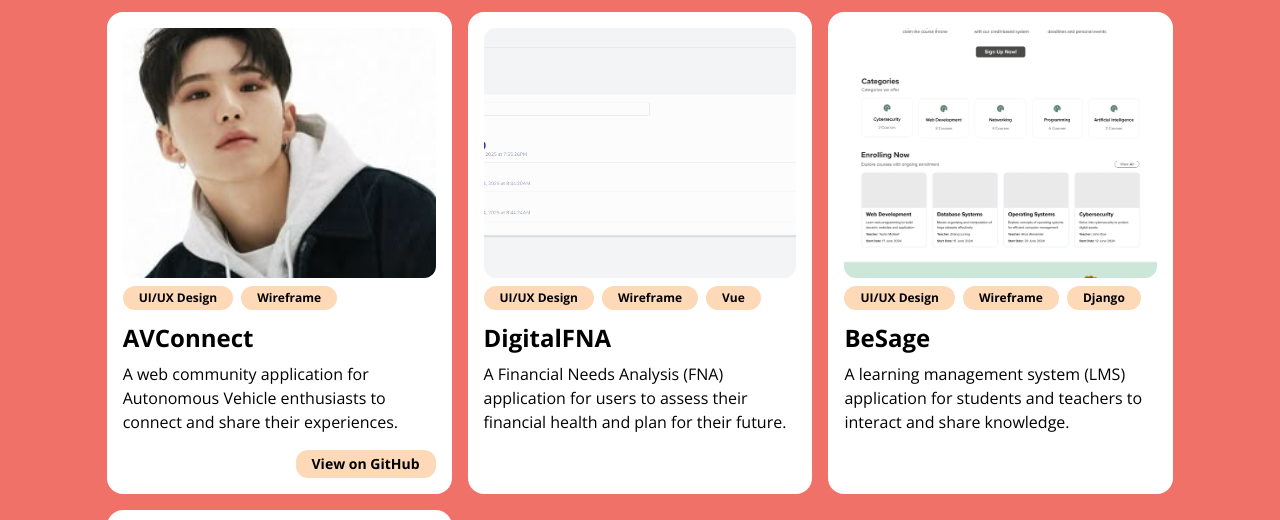
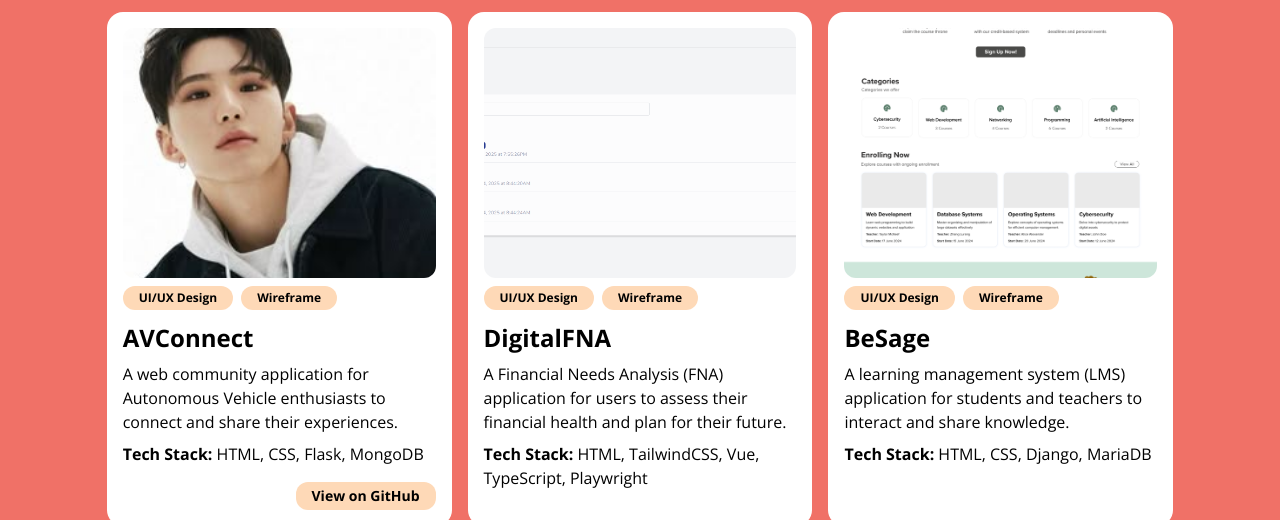
Before and after one commit to janaveniice/J-Portfolio, a website: page index.html in a window 1280 px wide. Shown: the part 1615-2135 px from the top of the page. Drawn offline with nearby package versions, Linux system fonts and the light colour scheme.

Commit message:
added tech stack for projects

```diff
--- a/assets/data/projects.json
+++ b/assets/data/projects.json
@@ -4,20 +4,23 @@
         "projectDescription": "A web community application for Autonomous Vehicle enthusiasts to connect and share their experiences.",
         "imageUrl": "assets/images/test.jpg",
         "tags": ["UI/UX Design", "Wireframe"],
+        "techStack": ["HTML", "CSS", "Flask", "MongoDB"],
         "repositoryUrl": "https://github.com/janaveniice/AVConnect"
     },
     {
         "projectName": "DigitalFNA",
         "projectDescription": "A Financial Needs Analysis (FNA) application for users to assess their financial health and plan for their future.",
         "imageUrl": "assets/images/digitalfna.png",
-        "tags": ["UI/UX Design", "Wireframe", "Vue"],
+        "tags": ["UI/UX Design", "Wireframe"],
+        "techStack": ["HTML", "TailwindCSS", "Vue", "TypeScript", "Playwright"],
         "repositoryUrl": ""
     },
     {
         "projectName": "BeSage",
         "projectDescription": "A learning management system (LMS) application for students and teachers to interact and share knowledge.",
         "imageUrl": "assets/images/besage.png",
-        "tags": ["UI/UX Design", "Wireframe", "Django"],
+        "tags": ["UI/UX Design", "Wireframe"],
+        "techStack": ["HTML", "CSS", "Django", "MariaDB"],
         "repositoryUrl": ""
     },
     {
@@ -25,6 +28,7 @@
         "projectDescription": "A web applications for users to manage their watchlist, watch history, and recommendations.",
         "imageUrl": "assets/images/test.jpg",
         "tags": ["Database Management"],
+        "techStack": ["HTML", "TailwindCSS", "Flask", "JavaScript", "MongoDB", "MariaDB"],
         "repositoryUrl": "https://github.com/janaveniice/Netflix-Management-System"
     }
 ]
--- a/index.html
+++ b/index.html
@@ -131,11 +131,13 @@
     document.addEventListener("DOMContentLoaded", async function () {
         try {
             const response = await fetch("./assets/data/projects.json"); // Load JSON file
-            console.log(response);
             const projects = await response.json(); // Parse JSON
             const container = document.getElementById("projects-container");
 
-            projects.forEach(project => {
+            // Use slice to get the first 6 records
+            const limitedProjects = projects.slice(0, 6);
+
+            limitedProjects.forEach(project => {
                 const projectHTML = `
                     <article class="bg-white rounded-2xl p-4 h-full w-full">
                         <!-- Image -->
@@ -158,6 +160,14 @@
                             <p class="mt-2 break-words">${project.projectDescription}</p>
                         </section>
 
+                        <section class="mt-2">
+                            <p class="break-words"><strong>Tech Stack:</strong>
+                                ${project.techStack.map((tech, index) => `
+                                    <span>${tech}${index < project.techStack.length - 1 ? ',' : ''}</span>
+                                `).join('')}
+                            </p>
+                        </section>
+
                         <!-- Github button (only show if repositoryUrl exists) -->
                         ${project.repositoryUrl ? `
                             <section class="mt-4 flex justify-end">
@@ -175,5 +185,5 @@
             console.error("Error loading projects:", error);
         }
     });
-    </script>
+</script>
 </html>
```
Also changed, not shown: dist/output.css.
